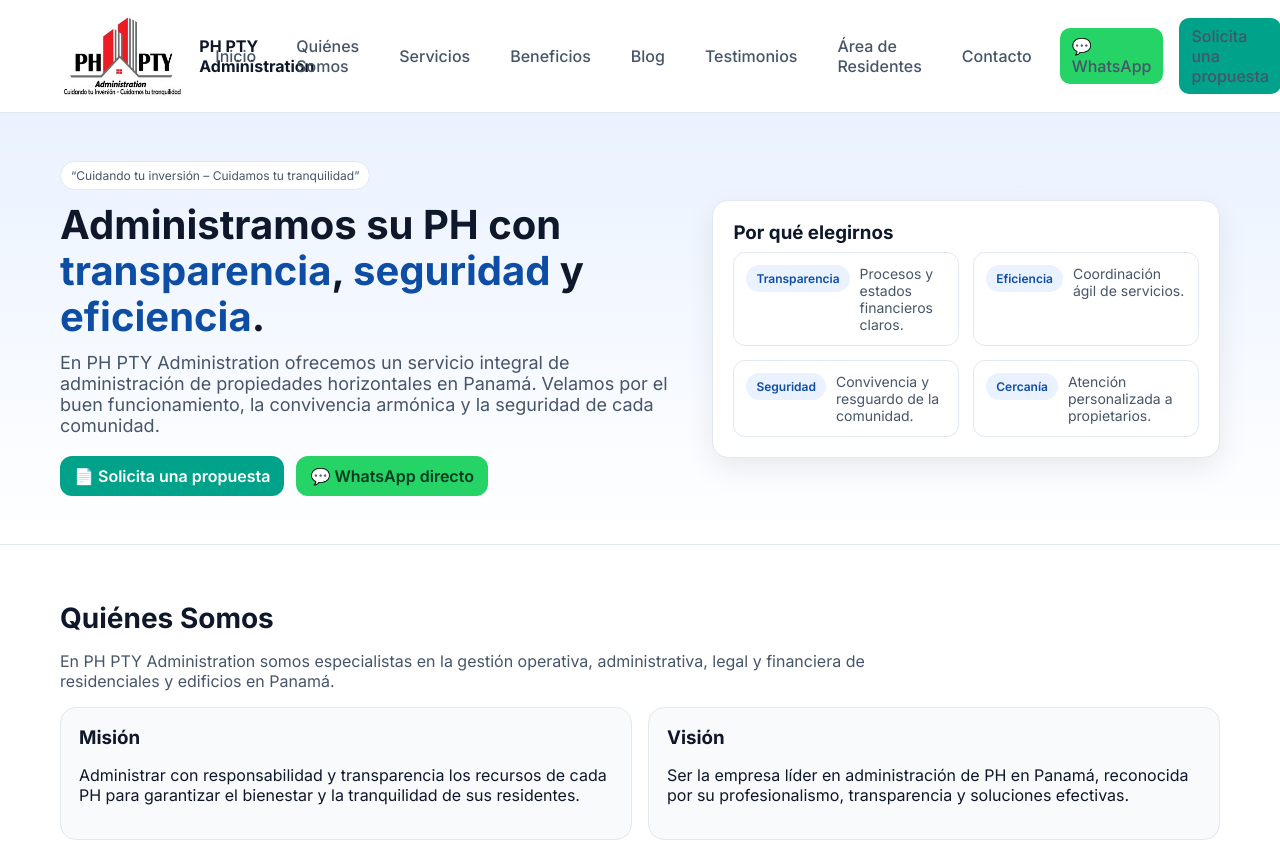
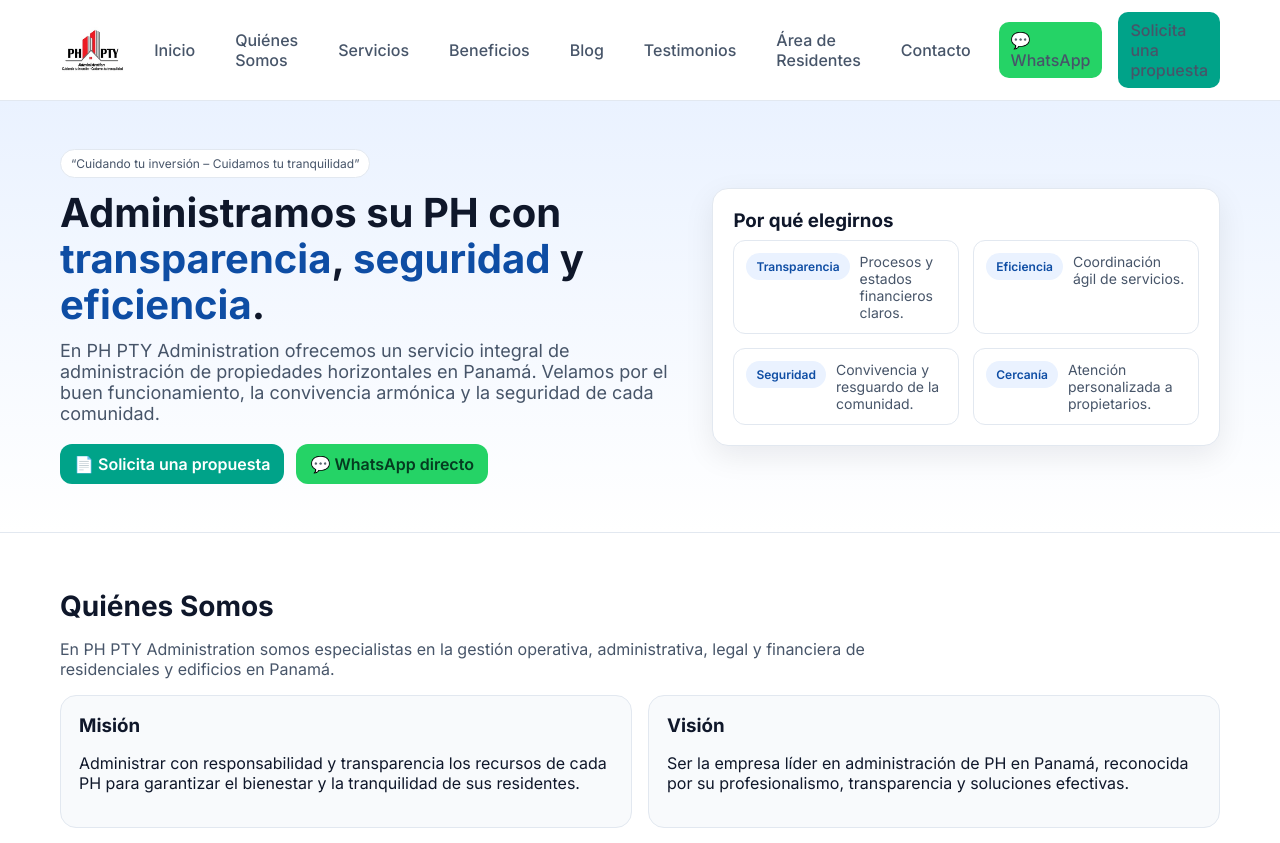
Before and after one commit to lyonblue/PHADMINISTRATION, a plain HTML site: page index.html in a window 1280 px wide. Shown: the top 843 px of the page. Drawn offline with Linux system fonts and the light colour scheme; files whose address does not match are found by name.

Commit message:
solucion al logo con texto

```diff
--- a/index.html
+++ b/index.html
@@ -16,7 +16,7 @@
     <div class="wrap">
       <a class="brand" href="#inicio" aria-label="Ir al inicio">
         <img src="logo.jpg" alt="PH PTY Administration" class="logo-img">
-        <span>PH PTY Administration</span>
+        <span></span>
       </a>
       <button class="menu-btn" id="menuBtn" aria-label="Abrir menú">☰</button>
       <div class="navlinks" id="navlinks">
```
